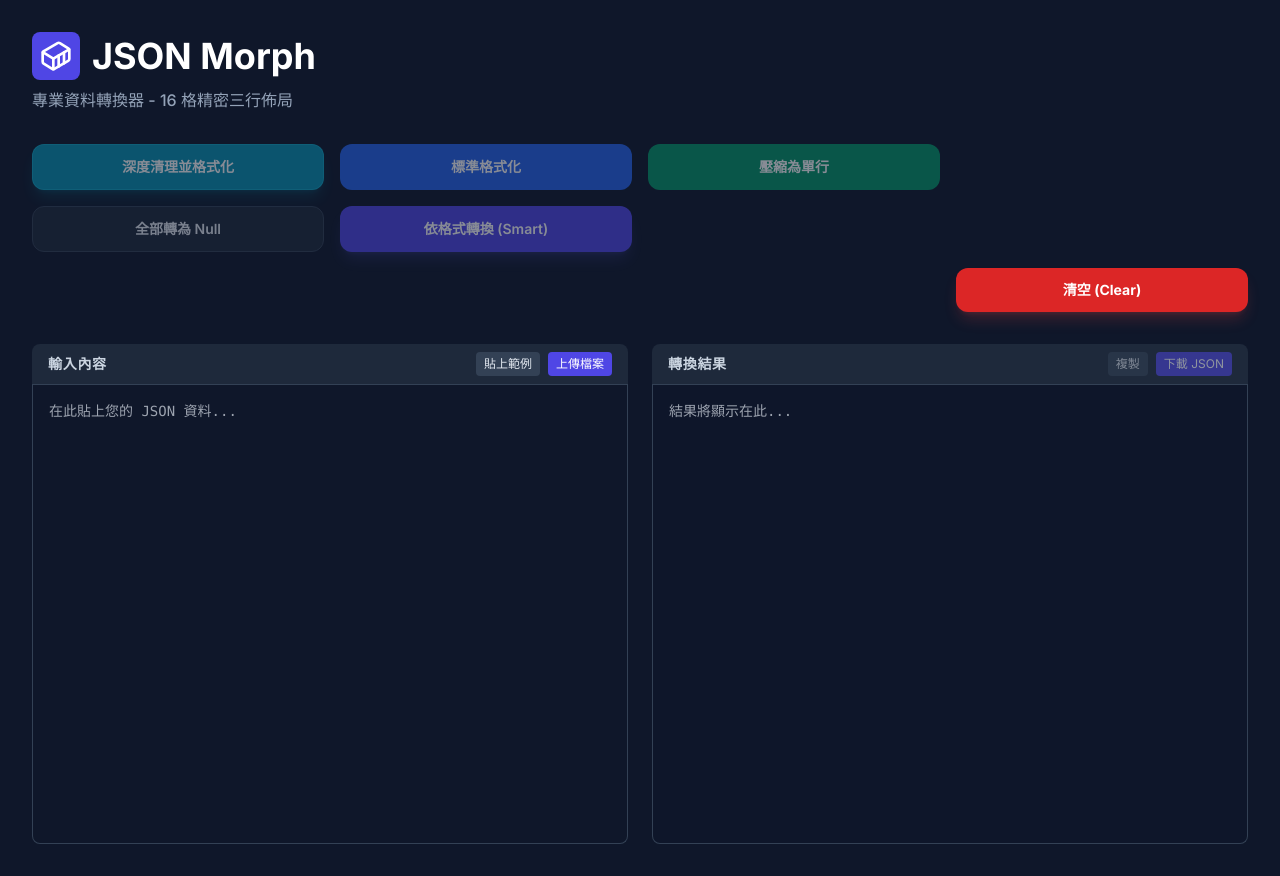
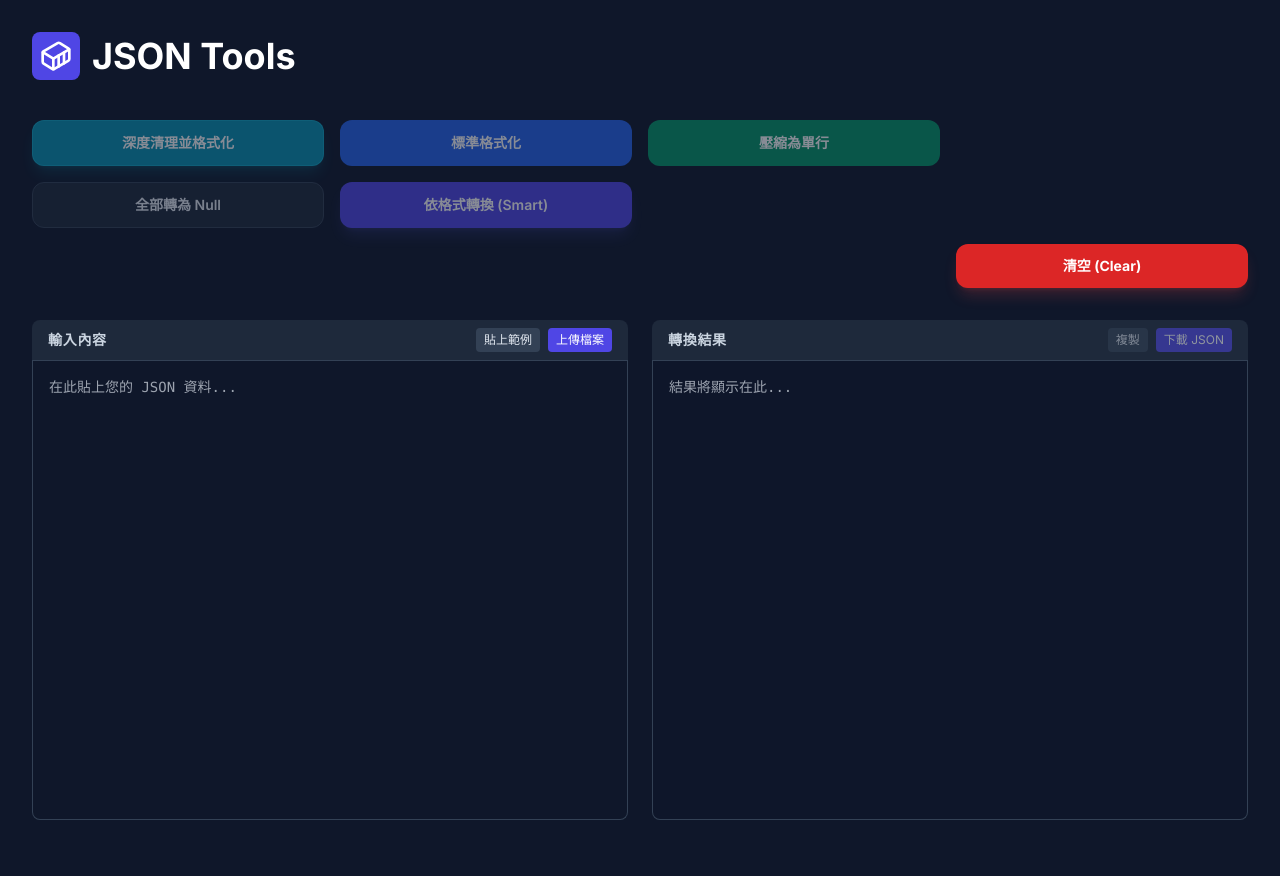
Before and after one commit to weilunchen1/Json-Morph, a React (Vite) app: page / in a window 1280 px wide. After the commit the page ends 852 px from the top, so only its background shows below. Built offline with nearby package versions, Linux system fonts and the light colour scheme.

Commit message:
refactor: Simplify application title
Update the application title from "JSON Morph - 專業資料轉換工具" to "JSON Tools" and remove the tagline. This change simplifies the branding and title for broader appeal.

```diff
--- a/index.html
+++ b/index.html
@@ -4,7 +4,7 @@
 <head>
   <meta charset="UTF-8">
   <meta name="viewport" content="width=device-width, initial-scale=1.0">
-  <title>JSON Morph - 專業資料轉換工具</title>
+  <title>JSON Tools</title>
 
   <script src="https://cdn.tailwindcss.com"></script>
   <link rel="preconnect" href="https://fonts.googleapis.com">
--- a/index.tsx
+++ b/index.tsx
@@ -197,9 +197,8 @@ const App: React.FC = () => {
           <span className="bg-indigo-600 p-2 rounded-lg text-white">
             <svg xmlns="http://www.w3.org/2000/svg" width="32" height="32" viewBox="0 0 24 24" fill="none" stroke="currentColor" strokeWidth="2" strokeLinecap="round" strokeLinejoin="round"><path d="M22 7.7c0-.6-.4-1.2-.8-1.5l-6.3-3.9a1.72 1.72 0 0 0-1.7 0l-10.3 6c-.5.2-.9.8-.9 1.4v6.6c0 .5.4 1.2.8 1.5l6.3 3.9a1.72 1.72 0 0 0 1.7 0l10.3-6c.5-.3.9-1 .9-1.5Z"/><path d="M10 21.9V14L2.1 9.1"/><path d="m10 14 11.9-6.9"/><path d="M14 19.8v-8.1"/><path d="M18 17.5V9.4"/></svg>
           </span>
-          JSON Morph
+          JSON Tools
         </h1>
-        <p className="text-slate-400 font-medium">專業資料轉換器 - 16 格精密三行佈局</p>
       </header>
 
       {/* 第一行按鈕：4/4/4/4 */}
```
